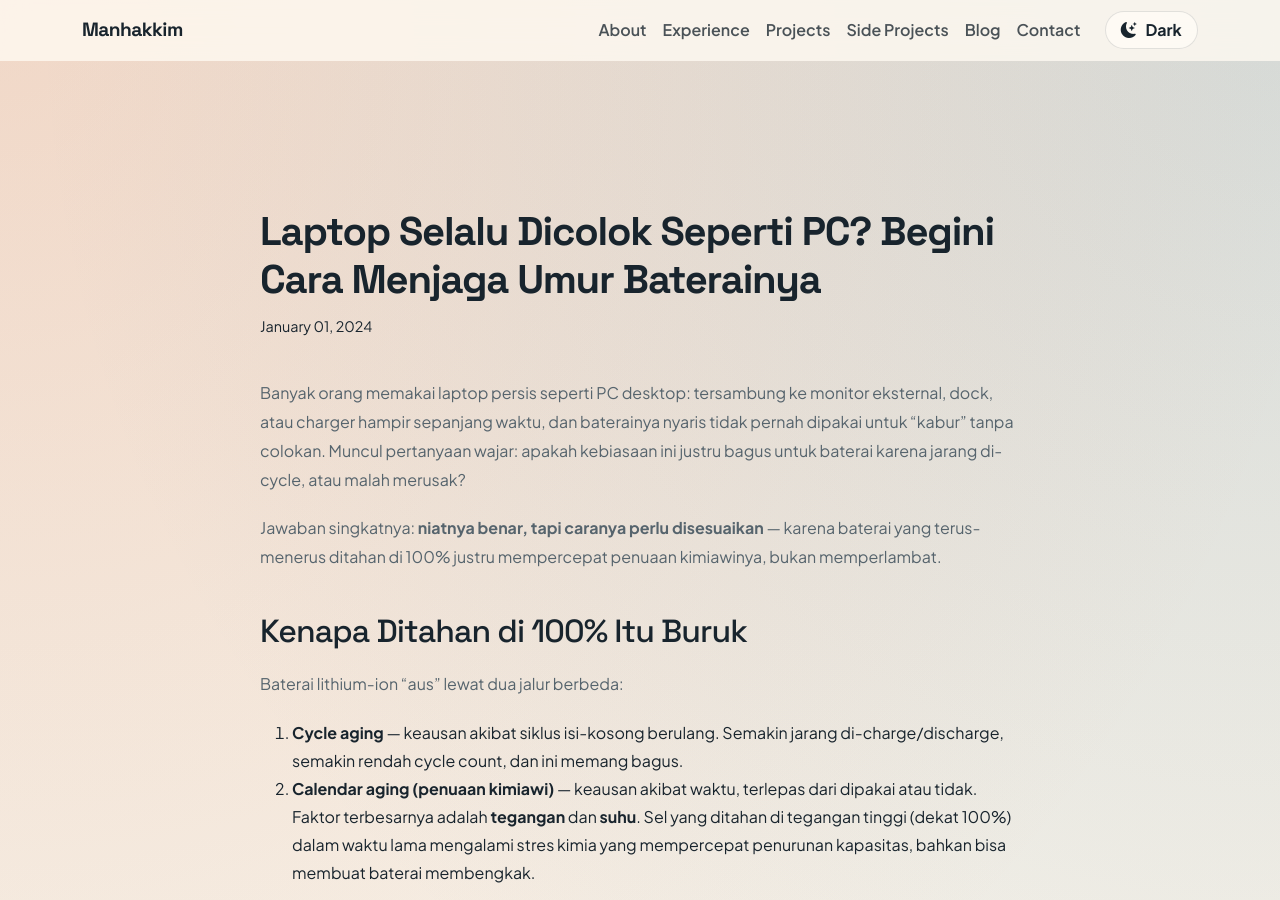
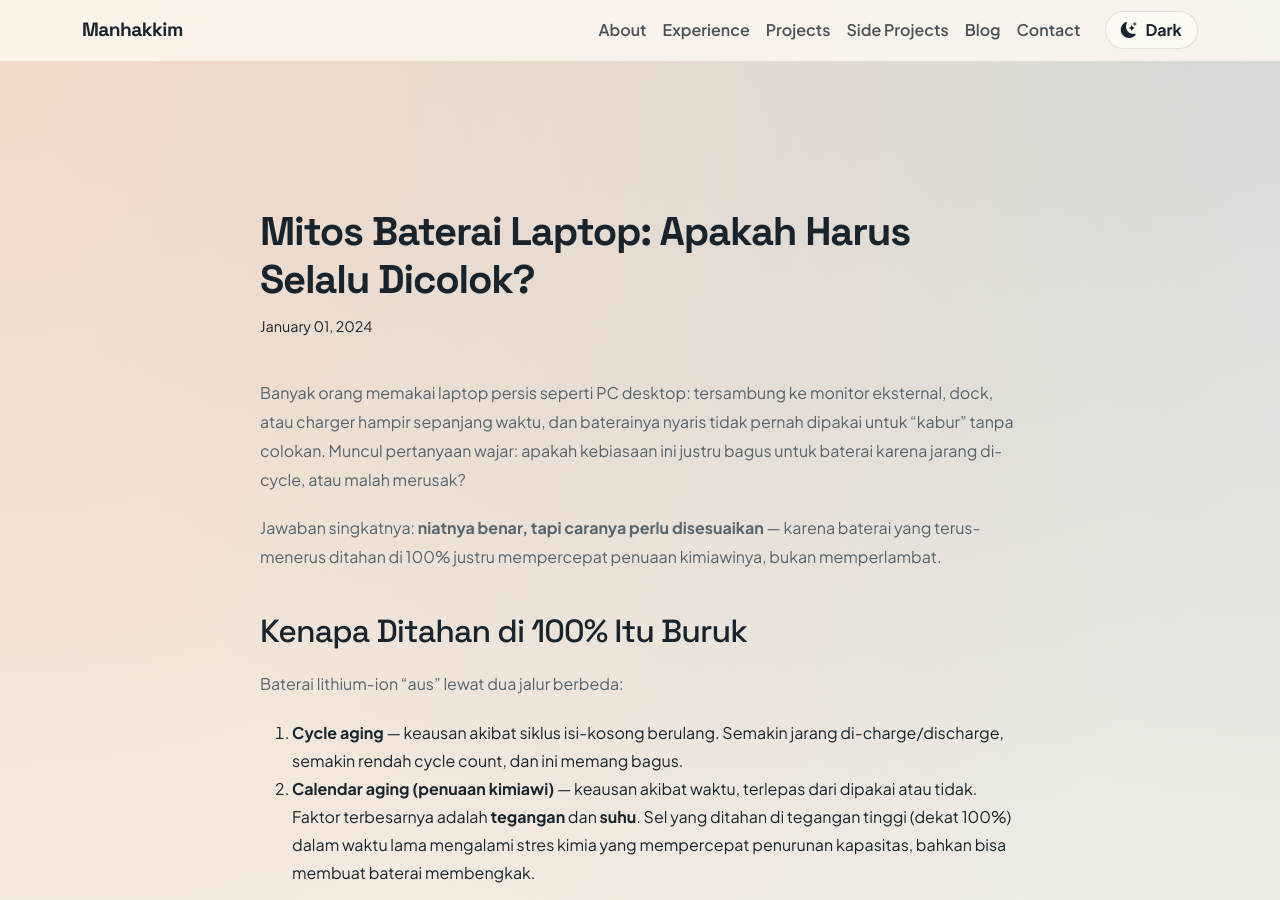
Before and after one commit to manHax/manhax.github.io, a Jekyll site: the page built from _posts/2024-01-01-baterai-laptop.md, in a window 1280 px wide and 900 px high. Built offline with Jekyll 4.4.1, drawn with Linux system fonts in a browser that asks for light colours; nearby versions of some CDN libraries.

Commit message:
Auto-sync published blog posts from my-blog

```diff
--- a/_posts/2024-01-01-baterai-laptop.md
+++ b/_posts/2024-01-01-baterai-laptop.md
@@ -1,9 +1,15 @@
 ---
+title: 'Mitos Baterai Laptop: Apakah Harus Selalu Dicolok?'
+tags:
+- hardware
+- tips
+created: 2026-07-24 08:59:19.478000
+updated: 2026-07-24 09:00:53.102000
+favorite: false
+published: true
+date: '2024-01-01'
 layout: post
-title: "Laptop Selalu Dicolok Seperti PC? Begini Cara Menjaga Umur Baterainya"
-date: 2024-01-01
 ---
-
 Banyak orang memakai laptop persis seperti PC desktop: tersambung ke monitor eksternal, dock, atau charger hampir sepanjang waktu, dan baterainya nyaris tidak pernah dipakai untuk "kabur" tanpa colokan. Muncul pertanyaan wajar: apakah kebiasaan ini justru bagus untuk baterai karena jarang di-cycle, atau malah merusak?
 
 Jawaban singkatnya: **niatnya benar, tapi caranya perlu disesuaikan** — karena baterai yang terus-menerus ditahan di 100% justru mempercepat penuaan kimiawinya, bukan memperlambat.
```
